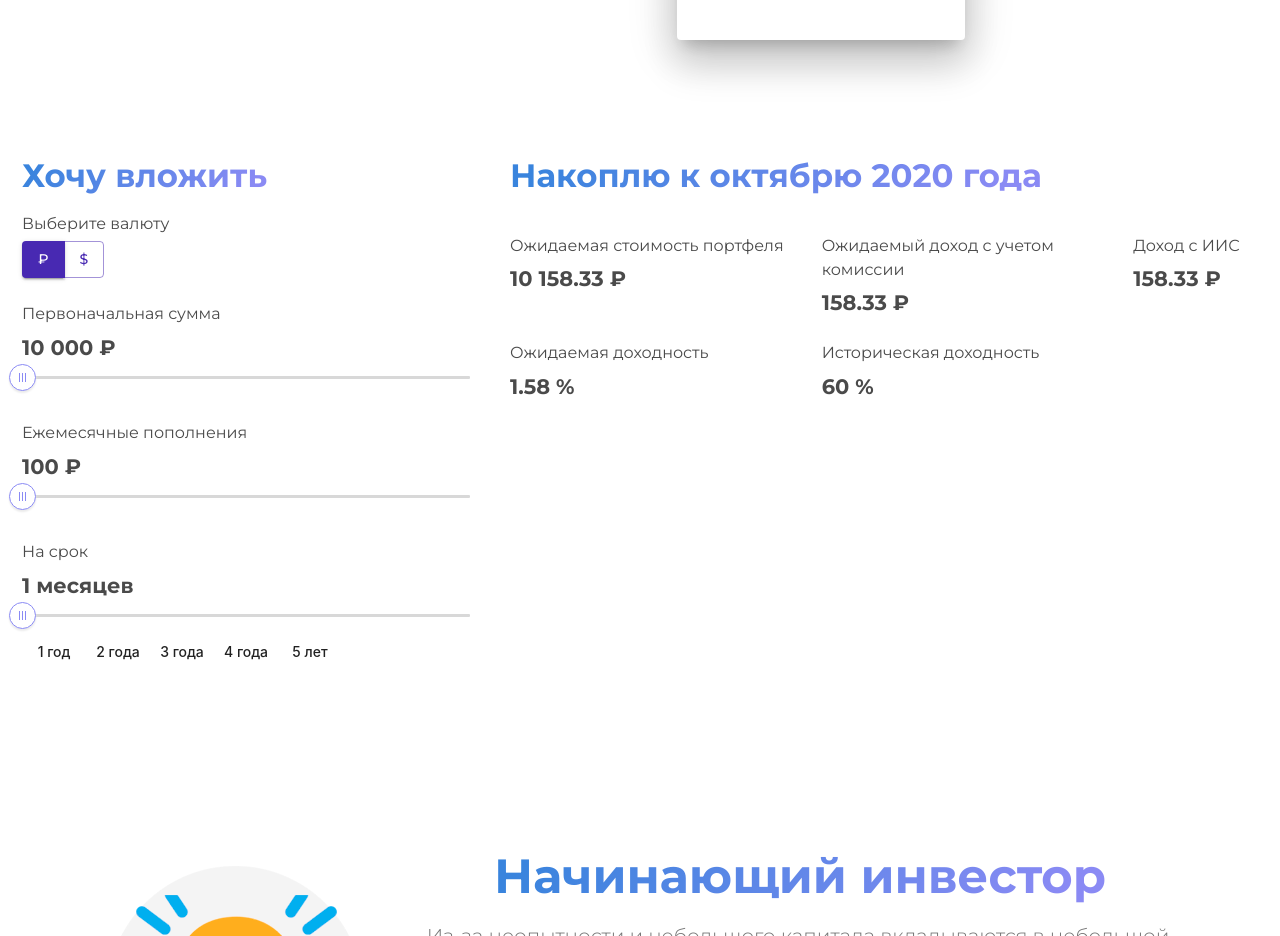
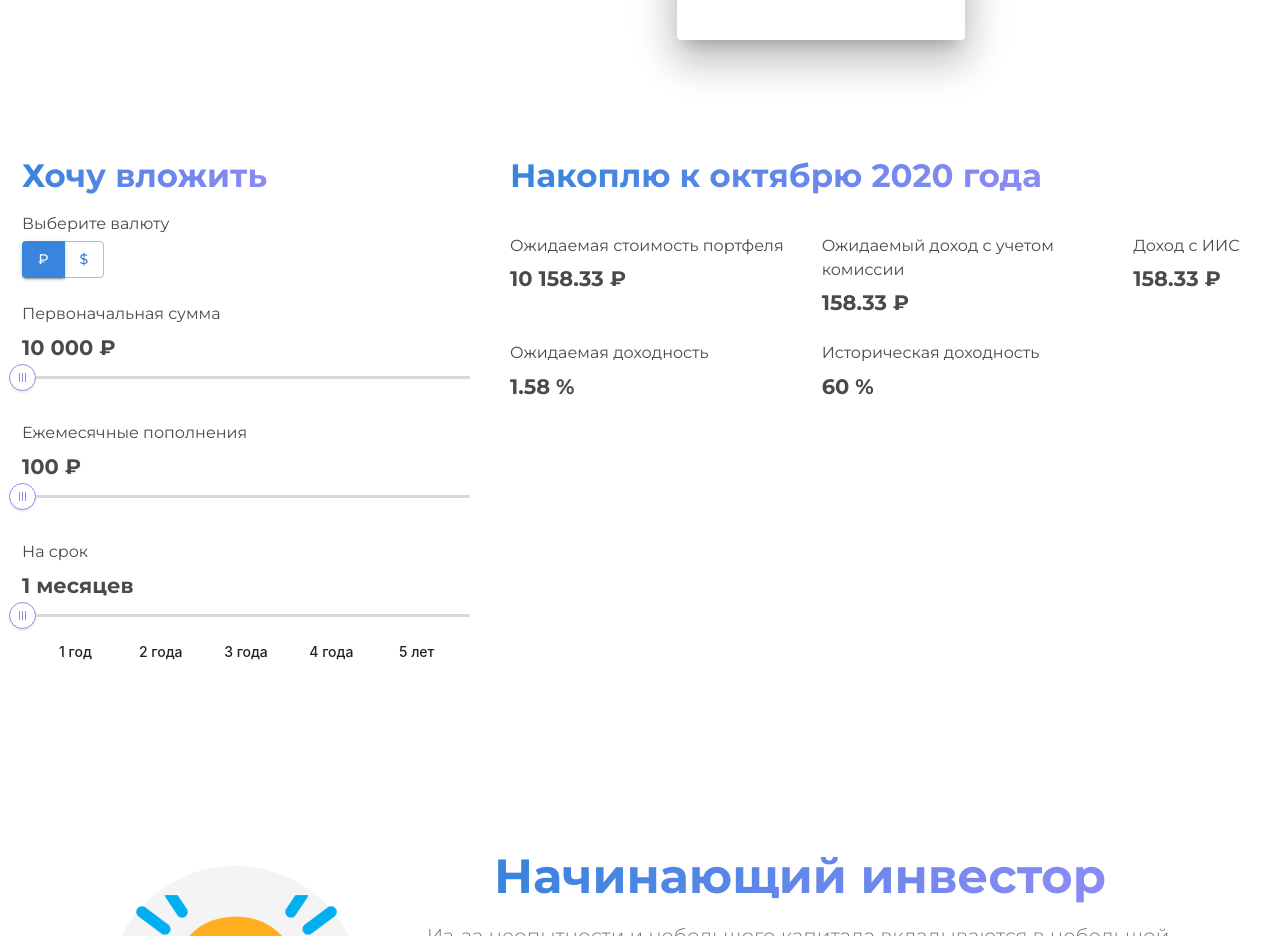
Before and after one commit to Sconzo1/hackathon_bcs_website, a React (Create React App) app: page / in a window 1280 px wide. Shown: the part 2320-3256 px from the top of the page. Built offline with nearby package versions, Linux system fonts and the light colour scheme; a web font is replaced by a local one.

Commit message:
fix calculator

```diff
--- a/src/landing/components/home/calculator/Calculator.js
+++ b/src/landing/components/home/calculator/Calculator.js
@@ -1,8 +1,8 @@
-import React, {useState} from 'react';
+import React, { useState } from 'react';
 import CalcSlider from './Sliders/CalcSlider'
 import Evaluation from './Predictions/Evaluation'
 
-import {Grid} from "@material-ui/core";
+import { Grid } from "@material-ui/core";
 
 
 function Calculator() {
@@ -55,6 +55,7 @@ function Calculator() {
     return (
         <div>
             <Grid container justify="center">
+                <Grid item>
                     <CalcSlider
                         currency={currency}
                         investmentSum={investmentSum}
@@ -65,16 +66,17 @@ function Calculator() {
                         onMonthlyPaymentChanged={onMonthlyPaymentChanged}
                         onPeriodChanged={onPeriodChanged}
                     />
+                </Grid>
+
+                <Grid item>
                     <Evaluation
                         currency={currency}
                         investmentSum={investmentSum}
                         monthlyPayment={monthlyPayment}
                         period={period}
                         rate={rate}
-
                     />
-
-
+                </Grid>
             </Grid>
 
         </div>
--- a/src/landing/components/home/calculator/Predictions/Evaluation.js
+++ b/src/landing/components/home/calculator/Predictions/Evaluation.js
@@ -1,6 +1,6 @@
 import React from 'react';
 
-import {Box, Grid, makeStyles, Typography, withStyles} from "@material-ui/core";
+import { Box, Grid, makeStyles, Typography, withStyles } from "@material-ui/core";
 import GradientTypography from "../../../../../shared/components/GradientTypography";
 
 
@@ -13,7 +13,7 @@ const ColoredTypography = withStyles({
 
 const labelValue = (label, value, xs) => {
     return (
-        <Grid item xs={xs} style={{marginTop: "22px"}}>
+        <Grid item xs={xs} style={{ marginTop: "22px" }}>
             <ColoredTypography gutterBottom>{label}</ColoredTypography>
 
             <ColoredTypography component="div">
@@ -22,7 +22,7 @@ const labelValue = (label, value, xs) => {
                 </Box>
             </ColoredTypography>
 
-            <div/>
+            <div />
         </Grid>
     )
 }
@@ -61,11 +61,10 @@ function findIISIncome(investmentSum, monthlyPayment, period, rate) {
     }
 }
 
-function Evaluation({currency, investmentSum, monthlyPayment, period, rate}) {
+function Evaluation({ currency, investmentSum, monthlyPayment, period, rate }) {
     const classes = useStyles();
 
     return (
-        <Grid item>
         <div className={classes.root}>
             <GradientTypography variant="h4" color="secondary" gutterBottom>
                 Накоплю к октябрю {2020 + Math.floor(period / 12)} года
@@ -80,9 +79,6 @@ function Evaluation({currency, investmentSum, monthlyPayment, period, rate}) {
                 </Grid>
             </div>
         </div>
-        </Grid>
-
-
     );
 }
 
--- a/src/landing/components/home/calculator/Sliders/CalcSlider.js
+++ b/src/landing/components/home/calculator/Sliders/CalcSlider.js
@@ -2,7 +2,7 @@ import React from 'react';
 import SingleSlider from './SingleSlider'
 import Currency from './Currency'
 import SingleSliderDuration from './SingleSliderDuration'
-import {Grid, makeStyles} from "@material-ui/core";
+import { Grid, makeStyles } from "@material-ui/core";
 import GradientTypography from "../../../../../shared/components/GradientTypography";
 
 
@@ -17,30 +17,26 @@ const useStyles = makeStyles((theme) => ({
 }));
 
 
-function CalcSlider({currency, investmentSum, monthlyPayment, period, onCurrencyChanged, onInvestmentSumChanged, onMonthlyPaymentChanged, onPeriodChanged}) {
+function CalcSlider({ currency, investmentSum, monthlyPayment, period, onCurrencyChanged, onInvestmentSumChanged, onMonthlyPaymentChanged, onPeriodChanged }) {
     const classes = useStyles();
 
     return (
-        <Grid item>
             <div className={classes.root}>
                 <GradientTypography variant="h4" color="secondary" gutterBottom>
                     Хочу вложить
                 </GradientTypography>
 
-                <Currency onCurrencyChanged={onCurrencyChanged}/>
-                <div className={classes.margin}/>
+                <Currency onCurrencyChanged={onCurrencyChanged} />
+                <div className={classes.margin} />
                 <SingleSlider name="Первоначальная сумма" min={10000} max={10000000} step={5000} currency={currency}
-                              value={investmentSum} onChanged={onInvestmentSumChanged}/>
-                <div className={classes.margin}/>
+                    value={investmentSum} onChanged={onInvestmentSumChanged} />
+                <div className={classes.margin} />
                 <SingleSlider name="Ежемесячные пополнения" min={100} max={100000} step={100} currency={currency}
-                              value={monthlyPayment} onChanged={onMonthlyPaymentChanged}/>
-                <div className={classes.margin}/>
+                    value={monthlyPayment} onChanged={onMonthlyPaymentChanged} />
+                <div className={classes.margin} />
                 <SingleSliderDuration name="На срок" min={1} max={60} step={1} currency="месяцев" value={period}
-                                      onChanged={onPeriodChanged}/>
-
-
+                    onChanged={onPeriodChanged} />
             </div>
-        </Grid>
     );
 }
 
--- a/src/landing/components/home/calculator/Sliders/Currency.js
+++ b/src/landing/components/home/calculator/Sliders/Currency.js
@@ -32,7 +32,7 @@ function Currency({onCurrencyChanged}) {
 
             </ColoredTypography>
 
-            <ButtonGroup color="secondary" aria-label="outlined primary button group">
+            <ButtonGroup color="primary" aria-label="outlined primary button group">
                 <Button variant={currencyStyle}
                         onClick={() => {
                             setCurrencyStyle("contained");
--- a/src/landing/components/home/calculator/Sliders/SingleSlider.js
+++ b/src/landing/components/home/calculator/Sliders/SingleSlider.js
@@ -1,8 +1,9 @@
-import React, {useState} from 'react';
-import {withStyles} from '@material-ui/core/styles';
+import React, { useState } from 'react';
+import { withStyles } from '@material-ui/core/styles';
 import Slider from '@material-ui/core/Slider';
 import Typography from '@material-ui/core/Typography';
 import Box from '@material-ui/core/Box';
+import Grid from '@material-ui/core/Grid';
 
 
 const ColoredTypography = withStyles({
@@ -54,9 +55,9 @@ const AirbnbSlider = withStyles({
 function AirbnbThumbComponent(props) {
     return (
         <span {...props}>
-      <span className="bar"/>
-      <span className="bar"/>
-      <span className="bar"/>
+            <span className="bar" />
+            <span className="bar" />
+            <span className="bar" />
         </span>
     );
 }
@@ -67,7 +68,7 @@ function numberWithSpaces(x) {
     return parts.join(".");
 }
 
-function SingleSlider({name, min, max, step, currency, value, onChanged}) {
+function SingleSlider({ name, min, max, step, currency, value, onChanged }) {
     const [initialSum, setinitialSum] = useState(min);
 
     const onInitialSumChanged = (e, val) => {
@@ -76,15 +77,20 @@ function SingleSlider({name, min, max, step, currency, value, onChanged}) {
 
 
     return (
-        <div>
+        <Grid container direction="column" justify="flex-start" alignItems="flex-start">
+            <Grid item>
                 <ColoredTypography gutterBottom>{name}</ColoredTypography>
+            </Grid>
 
+            <Grid item>
                 <ColoredTypography component="div">
                     <Box fontWeight="fontWeightBold" fontSize={21}>
                         {numberWithSpaces(value)} {currency}
                     </Box>
                 </ColoredTypography>
+            </Grid>
 
+            <Grid item style={{width: '100%'}}>
                 <AirbnbSlider
                     ThumbComponent={AirbnbThumbComponent}
                     valueLabelDisplay="auto"
@@ -96,7 +102,10 @@ function SingleSlider({name, min, max, step, currency, value, onChanged}) {
                     min={min}
                     max={max}
                 />
-        </div>
+            </Grid>
+
+
+        </Grid>
     )
 }
 
--- a/src/landing/components/home/calculator/Sliders/SingleSliderDuration.js
+++ b/src/landing/components/home/calculator/Sliders/SingleSliderDuration.js
@@ -1,9 +1,10 @@
 import React from 'react';
-import {withStyles} from '@material-ui/core/styles';
+import { withStyles } from '@material-ui/core/styles';
 import Slider from '@material-ui/core/Slider';
 import Typography from '@material-ui/core/Typography';
 import Box from '@material-ui/core/Box';
 import Button from '@material-ui/core/Button';
+import Grid from '@material-ui/core/Grid';
 
 
 const ColoredTypography = withStyles({
@@ -55,9 +56,9 @@ const AirbnbSlider = withStyles({
 function AirbnbThumbComponent(props) {
     return (
         <span {...props}>
-      <span className="bar"/>
-      <span className="bar"/>
-      <span className="bar"/>
+            <span className="bar" />
+            <span className="bar" />
+            <span className="bar" />
         </span>
     );
 }
@@ -100,7 +101,7 @@ const BootstrapButton = withStyles({
 })(Button);
 
 
-function SingleSliderDuration({name, min, max, step, currency, value, onChanged}) {
+function SingleSliderDuration({ name, min, max, step, currency, value, onChanged }) {
 
 
     return (
@@ -124,33 +125,43 @@ function SingleSliderDuration({name, min, max, step, currency, value, onChanged}
                 min={min}
                 max={max}
             />
-            <div>
+            <Grid container direction='row' justify="space-evenly">
+                <Grid item>
                     <BootstrapButton onClick={() => {
                         onChanged(12)
                     }}>
                         1 год
                     </BootstrapButton>
+                </Grid>
+                <Grid item>
                     <BootstrapButton onClick={() => {
                         onChanged(24)
                     }}>
                         2 года
                     </BootstrapButton>
+                </Grid>
+                <Grid item>
                     <BootstrapButton onClick={() => {
                         onChanged(36)
                     }}>
                         3 года
                     </BootstrapButton>
+                </Grid>
+                <Grid item>
                     <BootstrapButton onClick={() => {
                         onChanged(48)
                     }}>
                         4 года
                     </BootstrapButton>
+                </Grid>
+                <Grid item>
                     <BootstrapButton onClick={() => {
                         onChanged(60)
                     }}>
                         5 лет
                     </BootstrapButton>
-            </div>
+                </Grid>
+            </Grid>
         </div>
     )
 }
```
Lines whose indentation alone changed are shown as unchanged.
